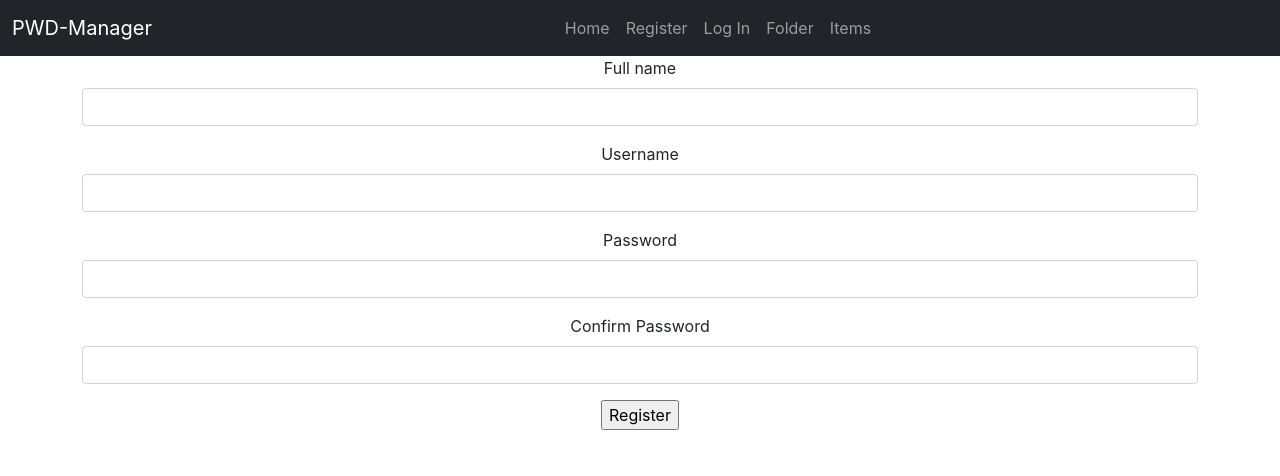
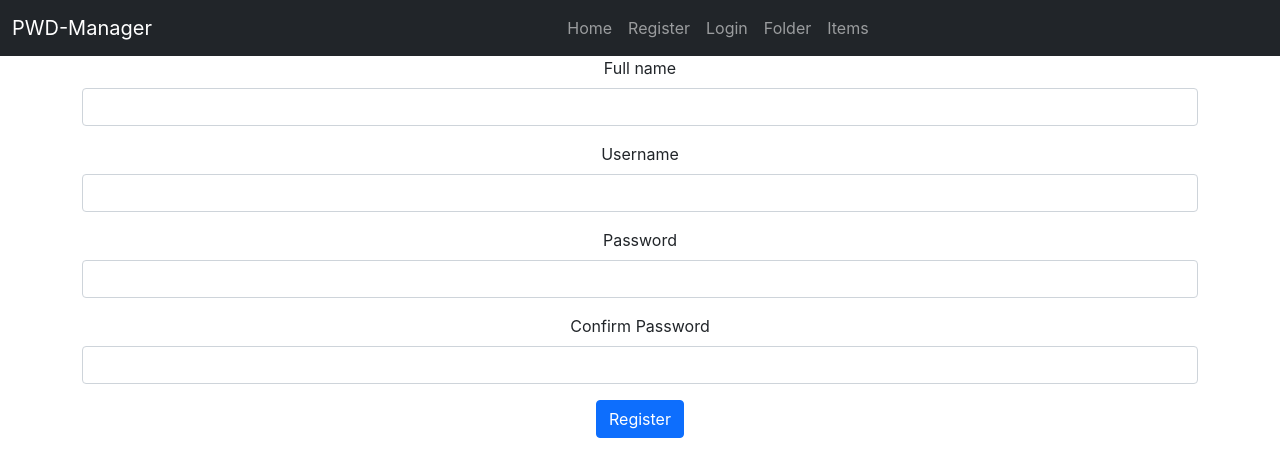
Before and after one commit to DevSergioGC/Password-Manager-Frontend-CCNT-, a React (Create React App) app in the folder core/: page /register in a window 1280 px wide. Shown: the top 476 px of the page. Built offline with nearby package versions, Linux system fonts and the light colour scheme.

Commit message:
Implemented useCookies() to obtein token | Add the register form

```diff
--- a/core/src/APIService.js
+++ b/core/src/APIService.js
@@ -56,4 +56,17 @@ export default class APIService {
 
     }
 
+    static RegisterUser(body) {
+
+        return fetch('http://127.0.0.1:8000/api/user/', {
+          'method':'POST',
+          headers: {
+              'Content-Type':'application/json',
+            },
+            body:JSON.stringify(body)
+
+        }).then(resp => resp.json())
+
+    }
+
 }
--- a/core/src/App.js
+++ b/core/src/App.js
@@ -1,25 +1,39 @@
 import './App.css';
+import React, {useEffect} from "react";
 import Navbar from './components/Navbar';
 import Home from './pages/Home';
 import Login from './pages/Login';
 import Register from './pages/Register';
 import Folder from './components/Folder';
 import Items from './components/Items'
+import {useCookies} from 'react-cookie';
 import {BrowserRouter as Router, Route, Routes} from 'react-router-dom';
 
 function App() {
+
+  const[token, removeToken] = useCookies(['mytoken'])
+  //let navigate = useNavigate()
+
+  const logoutBtn = () => {
+
+    removeToken(['mytoken'])
+
+  }
+
   return (
     <div className="App">
     <Router>
-      <Navbar />
+      <Navbar token={token['mytoken']} logoutBtn={logoutBtn} />
       <Routes>
-        <Route path="/" element={<Home />} />
+        <Route path="/" element={<Home />} token={token['mytoken']}/>
         <Route path="/login" element={<Login />} />
         <Route path="/register" element={<Register />} />
         <Route path="/folder" element={<Folder />} />
         <Route path="/item" element={<Items />} />
       </Routes>
     </Router>
+
+    {token['mytoken']  ? <button onClick={logoutBtn} className="btn btn-primary">Logout</button> : null}
     </div>
   );
 }
--- a/core/src/components/Folder.js
+++ b/core/src/components/Folder.js
@@ -23,7 +23,7 @@ export default function Folder() {
       .then(resp => setFolders(resp))
       .catch(error => console.log(error))
 
-    }, [])
+    }, [folders])
 
     const editBtn = (folder) => {
 
@@ -33,21 +33,7 @@ export default function Folder() {
 
     const updatedInformation = (folder) => {
 
-      const new_folder = folders.map(myfolder => {
-
-        if(myfolder.id === folder.id){
-
-          return folder;
-
-        }
-        else{
-
-          return myfolder;
-
-        }
-      })
-
-      setFolders(new_folder)
+      return folder
 
     }
 
@@ -66,19 +52,7 @@ export default function Folder() {
 
     const DeleteBtn = (folder) => {
 
-      const new_folder = folders.filter(myfolder => {
-
-        if(myfolder.id_folders === folder.id_folders){
-
-          return false
-
-        }
-
-        return true
-
-      })
-
-      setFolders(new_folder)
+      return false
 
     }
 
@@ -99,13 +73,13 @@ export default function Folder() {
             </div>
             {folders.map(folder => {
               return (
-                <div>
+                <div key={folder.id_folders}>
                   <h3>{folder.name}</h3>
                   <div className = "row">
-                    <div className = "col-md-1">
+                    <div className = "col-md">
                       <button className = "btn btn-primary" onClick  = {() => editBtn(folder)}>Update</button>
                     </div>
-                    <div className = "col">
+                    <div className = "col-md">
                       <button onClick = {() => deleteBtn(folder)} className = "btn btn-danger">Delete</button>
                     </div>
                   </div>
--- a/core/src/components/Navbar.js
+++ b/core/src/components/Navbar.js
@@ -1,7 +1,7 @@
 import React from "react";
 import {Link} from 'react-router-dom';
 
-const Navbar = () => {
+const Navbar = (props) => {
   return (
     <div>
       <nav className="navbar navbar-expand-lg navbar-dark bg-dark">
@@ -33,9 +33,12 @@ const Navbar = () => {
                 </Link>
               </li>
               <li className="nav-item">
-                <Link className="nav-link" to='/login'>
-                    Log In
-                </Link>
+                {
+                  !props.token ?
+                  <Link className="nav-link" to='/login'>Login</Link>
+                  :
+                  <button className="nav-link" onClick={props.logoutBtn}>Logout</button>
+                }
               </li>
               <li className="nav-item">
                 <Link className="nav-link" to='/folder'>
--- a/core/src/pages/Home.js
+++ b/core/src/pages/Home.js
@@ -1,8 +1,19 @@
 import React from 'react';
-import {Link} from "react-router-dom";
-import {useState, useEffect} from 'react';
+import {useEffect} from 'react';
+import {useNavigate} from 'react-router-dom';
 
-function Home() {
+function Home(props) {
+
+  let navigate = useNavigate()
+
+  useEffect(() => {
+
+    if(!props.token) {
+
+      navigate('/login')
+
+    }
+  }, [props.token])
 
   return (
     <div className="home">
--- a/core/src/pages/Login.js
+++ b/core/src/pages/Login.js
@@ -8,13 +8,14 @@ function Login() {
     const[username, setUsername] = useState('')
     const[password, setPassword] = useState('')
     const[token, setToken] = useCookies(['mytoken'])
-    let history = useNavigate()
+    let navigate = useNavigate()
 
+    //! Usar este hook en el formulario de registro
     useEffect(() =>{
 
         if (token['mytoken']){
 
-            history('/folder')
+            navigate('/folder')
 
         }
 
@@ -23,13 +24,19 @@ function Login() {
     const loginBtn = () => {
 
         APIService.LoginUser({username, password})
-        .then(resp => setToken('mytoken', resp.token))
+        .then(resp => setToken('mytoken', resp.token));
 
 
     }
 
+    const handleSubmit = (e) => {
+
+        e.preventDefault();
+
+    }
+
     return (
-        <form className="container">
+        <form className="container" onSubmit={handleSubmit}>
                 <div className="row">
                     <div className="mb-3 col">
                         <label htmlFor="username" className="form-label">Username:</label>
@@ -51,7 +58,12 @@ function Login() {
                         value={password}
                         onChange={e => setPassword(e.target.value)} />
                     </div>
-                    <button onClick={loginBtn} className="btn btn-primary">Login</button>
+                    <button onClick={loginBtn} className="btn btn-success">Login</button>
+
+                    <div className="mb-3">
+                        <br/>
+                        <h5>If You Don't Have Account, Please <button onClick={() => navigate('/register')} className="btn btn-primary">Register</button> Here</h5>
+                    </div>
                 </div>
         </form>
     )
--- a/core/src/pages/Register.js
+++ b/core/src/pages/Register.js
@@ -1,6 +1,18 @@
 import React from "react";
+import {useNavigate} from 'react-router-dom';
 
 function Register() {
+
+  let navigate = useNavigate()
+
+  const RegisterBtn = () => {
+
+    APIService.RegisterUser({username, full_name, master_pwd})
+    .then(resp => console.log(resp))
+    .catch(error => console.log(error))
+
+}
+
   return (
     <div className="container">
       <div class="mb-3">
@@ -49,11 +61,7 @@ function Register() {
         />
       </div>
       <div>
-        <input
-          type="button"
-          name="name"
-          value="Register"
-        />
+        <button onClick={() => navigate('/login')} class="btn btn-primary">Register</button>
       </div>
     </div>
   );
```
